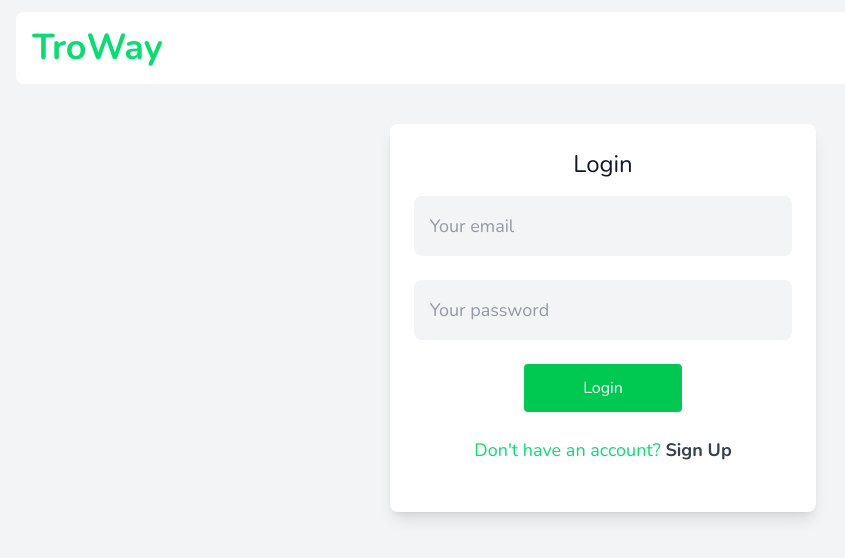
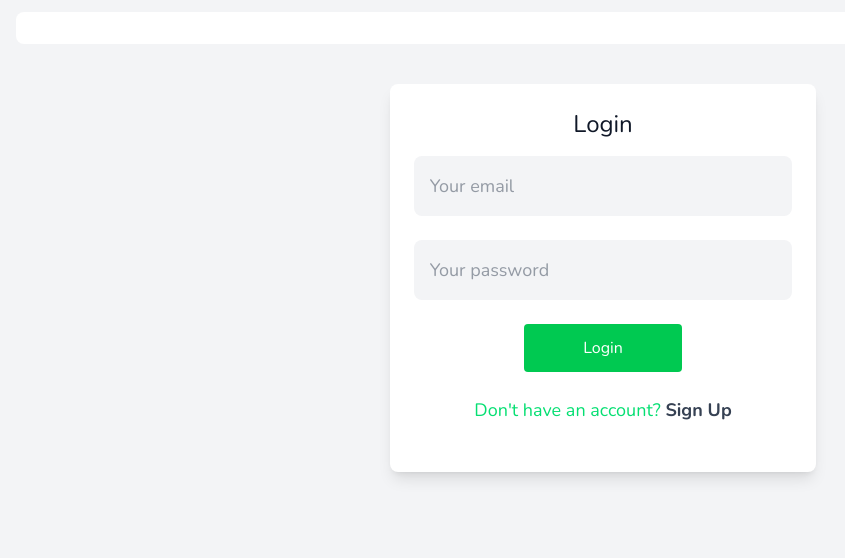
Before and after one commit to JoshTino/troway, a React (Vite) app in the folder frontend/: page /login in a window 1280 px wide. Shown: the top 558 px of the page, without its empty margins (37-882 px from the left). Built offline with nearby package versions, Linux system fonts and the light colour scheme; no server answers.

Commit message:
feat: Add app name env

```diff
--- a/frontend/components/Login.jsx
+++ b/frontend/components/Login.jsx
@@ -73,7 +73,7 @@ const Login = () => {
 		<>
 			<nav className="flex justify-center">
 				<div className="flex w-11/12 justify-between rounded-lg mt-3 bg-white p-4">
-					<h1 className="text-4xl text-center text-green-400 font-nunito font-bold">TroWay</h1>
+					<h1 className="text-4xl text-center text-green-400 font-nunito font-bold">{import.meta.env.VITE_APP_NAME}</h1>
 				</div>
 			</nav>
 			<div className="flex justify-center">
```
